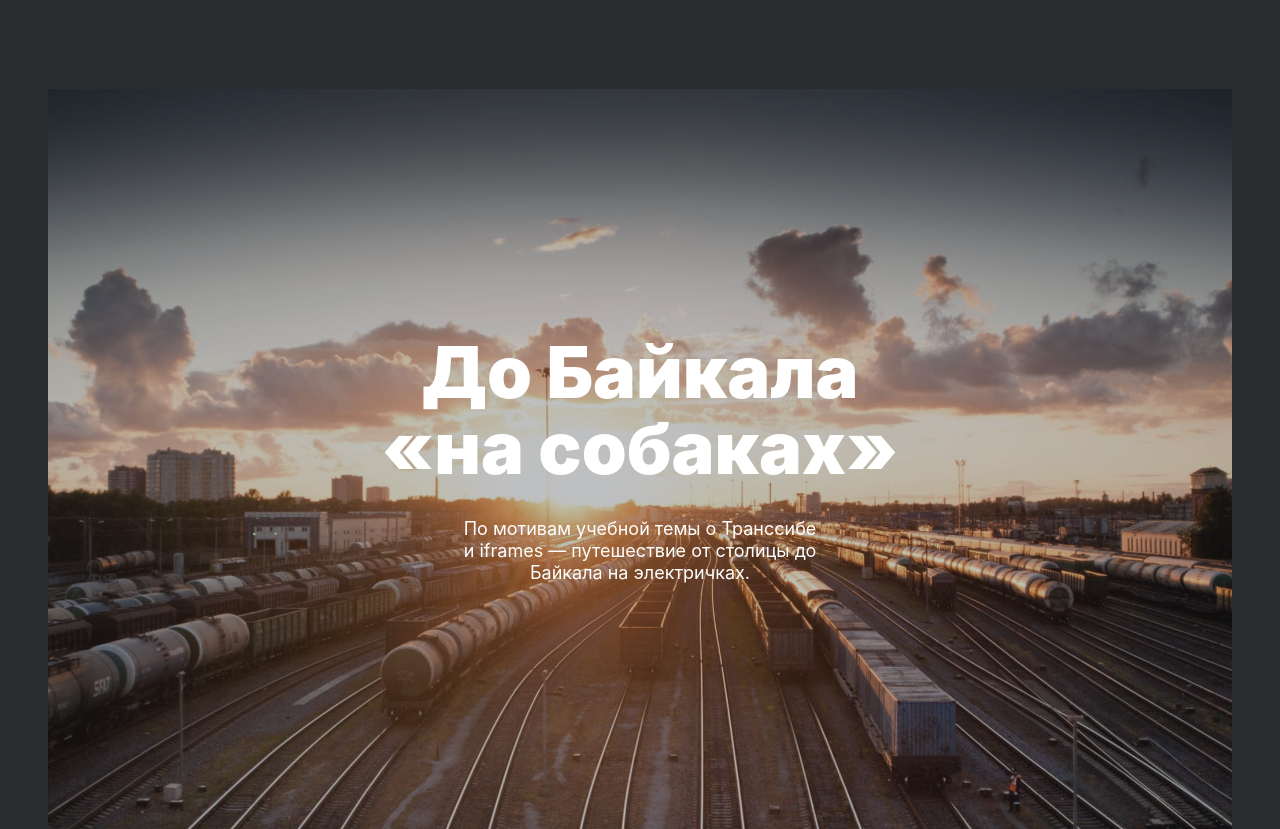
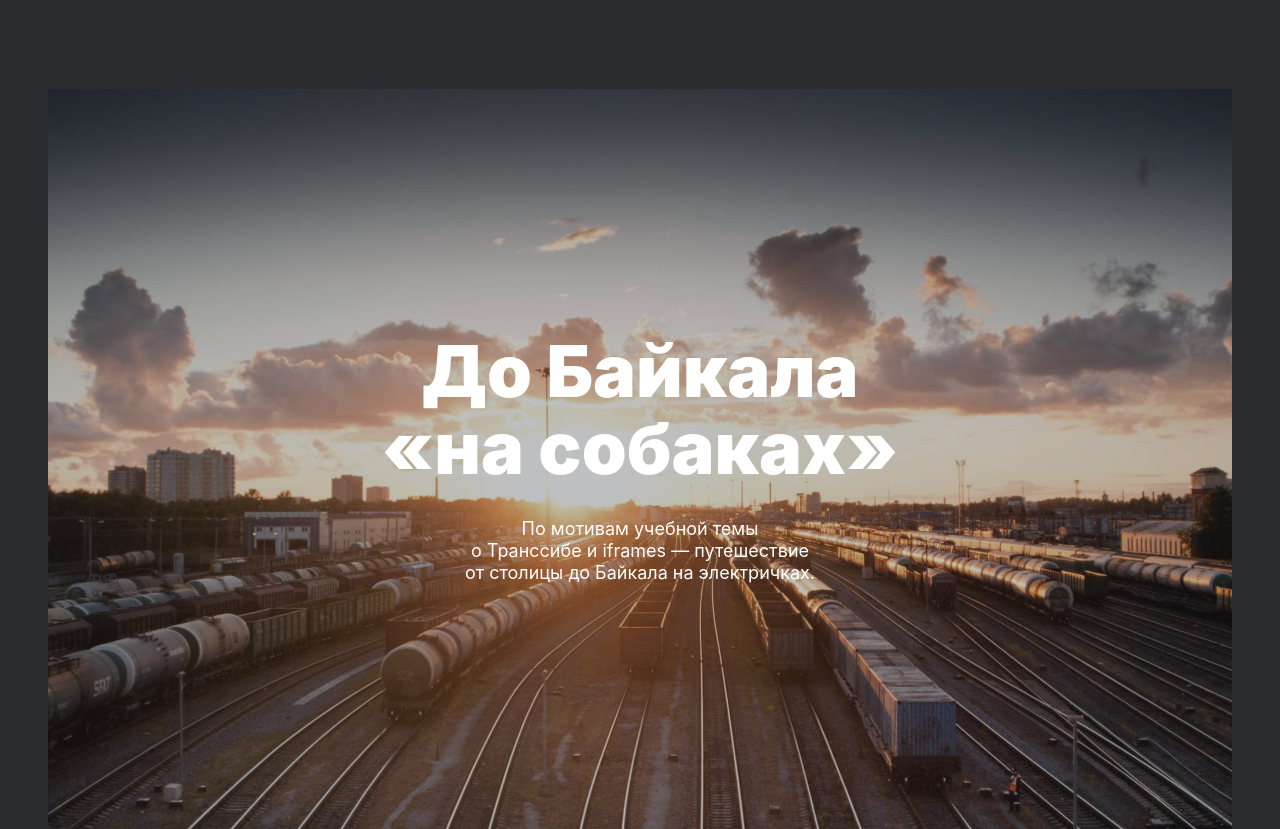
Before and after one commit to SeriousCat96/russian-travel, a plain HTML site: page index.html in a window 1280 px wide. Shown: the part 5327-6156 px from the top of the page. Drawn offline with Linux system fonts and the light colour scheme; a web font is replaced by a local one.

Commit message:
added cover block

```diff
--- a/blocks/content/content.css
+++ b/blocks/content/content.css
@@ -12,9 +12,9 @@
   -webkit-box-pack: center;
   -ms-flex-pack: center;
   justify-content: center;
-  -webkit-box-align: stretch;
-  -ms-flex-align: stretch;
-  align-items: stretch;
+  -webkit-box-align: center;
+  -ms-flex-align: center;
+  align-items: center;
   margin: 0 auto;
   max-width: 1184px;
   width: 100%;
--- a/blocks/cover/__link/cover__link.css
+++ b/blocks/cover/__link/cover__link.css
@@ -1,11 +1,24 @@
 .cover__link {
+  display: -webkit-box;
+  display: -ms-flexbox;
+  display: flex;
+  -webkit-box-orient: vertical;
+  -webkit-box-direction: normal;
+  -ms-flex-direction: column;
+  flex-direction: column;
+  -webkit-box-pack: center;
+  -ms-flex-pack: center;
+  justify-content: center;
+  -webkit-box-align: center;
+  -ms-flex-align: center;
+  align-items: center;
   font-style: normal;
   font-weight: normal;
   color: white;
   text-align: center;
   text-decoration: none;
-  position: absolute;
-  top: 50%;
-  left: 50%;
-  transform: translate(-50%, -50%);
+  width: 100%;
+  height: 100%;
+  padding-top: 31.25%;
+  box-sizing: border-box;
 }
--- a/blocks/cover/__subtitle/cover__subtitle.css
+++ b/blocks/cover/__subtitle/cover__subtitle.css
@@ -1,10 +1,17 @@
 .cover__subtitle {
-  display: inline-block;
+  display: block;
   padding: 0;
   margin: 0;
   font-weight: normal;
   font-size: 18px;
   line-height: 1.22;
-  max-width: 360px;
   z-index: 1;
+  position: relative;
 }
+
+@media screen and (max-width: 425px) {
+  .cover__subtitle {
+    font-size: 14px;
+    line-height: 1.14;
+  }
+}
--- a/blocks/cover/__title/cover__title.css
+++ b/blocks/cover/__title/cover__title.css
@@ -1,9 +1,24 @@
 .cover__title {
+  display: block;
   padding: 0;
   margin: 0 0 32px 0;
   font-weight: 900;
   font-size: 72px;
   line-height: 1.06;
-  max-width: 560px;
   z-index: 1;
+  position: relative;
 }
+
+@media screen and (max-width: 720px) {
+  .cover__title {
+    font-size: 50px;
+  }
+}
+
+@media screen and (max-width: 425px) {
+  .cover__title {
+    margin: 0 16px 16px 16px;
+    font-size: 32px;
+    line-height: 1.09;
+  }
+}
--- a/blocks/cover/cover.css
+++ b/blocks/cover/cover.css
@@ -1,8 +1,8 @@
 .cover {
   width: 100%;
   height: 0;
-  padding-top: 62.5%;
-  background: url(../../images/cover-trains.jpg) center / contain no-repeat;
+  padding-bottom: 62.5%;
+  background: url(../../images/cover-trains.jpg) center / cover no-repeat;
   margin-top: 92px;
   box-sizing: border-box;
   position: relative;
@@ -26,8 +26,17 @@
   }
 }
 
-@media screen and (max-width: 1184px) {
+/* @media screen and (max-width: 1184px) {
   .cover {
-    /* height: 640px; */
+    width: 1024px;
+    height: 640px;
   }
 }
+
+@media screen and (max-width: 1024) {
+  .cover {
+    align-self: stretch;
+    max-width: 100%;
+    height: auto;
+  }
+} */
--- a/index.html
+++ b/index.html
@@ -182,9 +182,14 @@
         </section>
         <section class="cover">
           <a class="cover__link" href="https://stampsy.com/na-elektrichkakh-do-baikala" target="__blank">
-            <h3 class="cover__title">До Байкала «на собаках»</h3>
+            <h3 class="cover__title">
+              До Байкала<br>
+              «на собаках»
+            </h3>
             <p class="cover__subtitle">
-              По мотивам учебной темы о Транссибе и iframes — путешествие от столицы до Байкала на электричках.
+              По мотивам учебной темы <br>
+              о Транссибе и iframes — путешествие <br>
+              от столицы до Байкала на электричках.
             </p>
           </a>
         </section>
```
